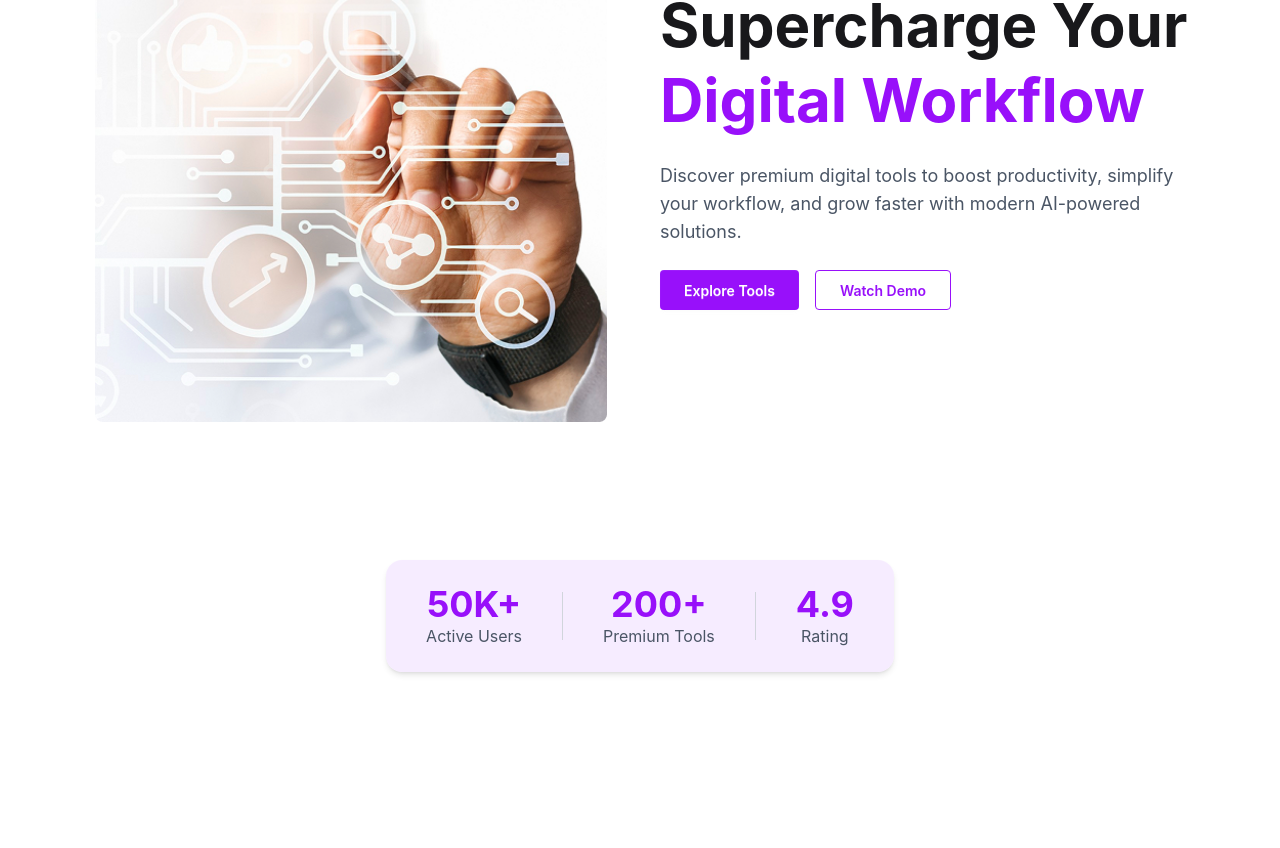
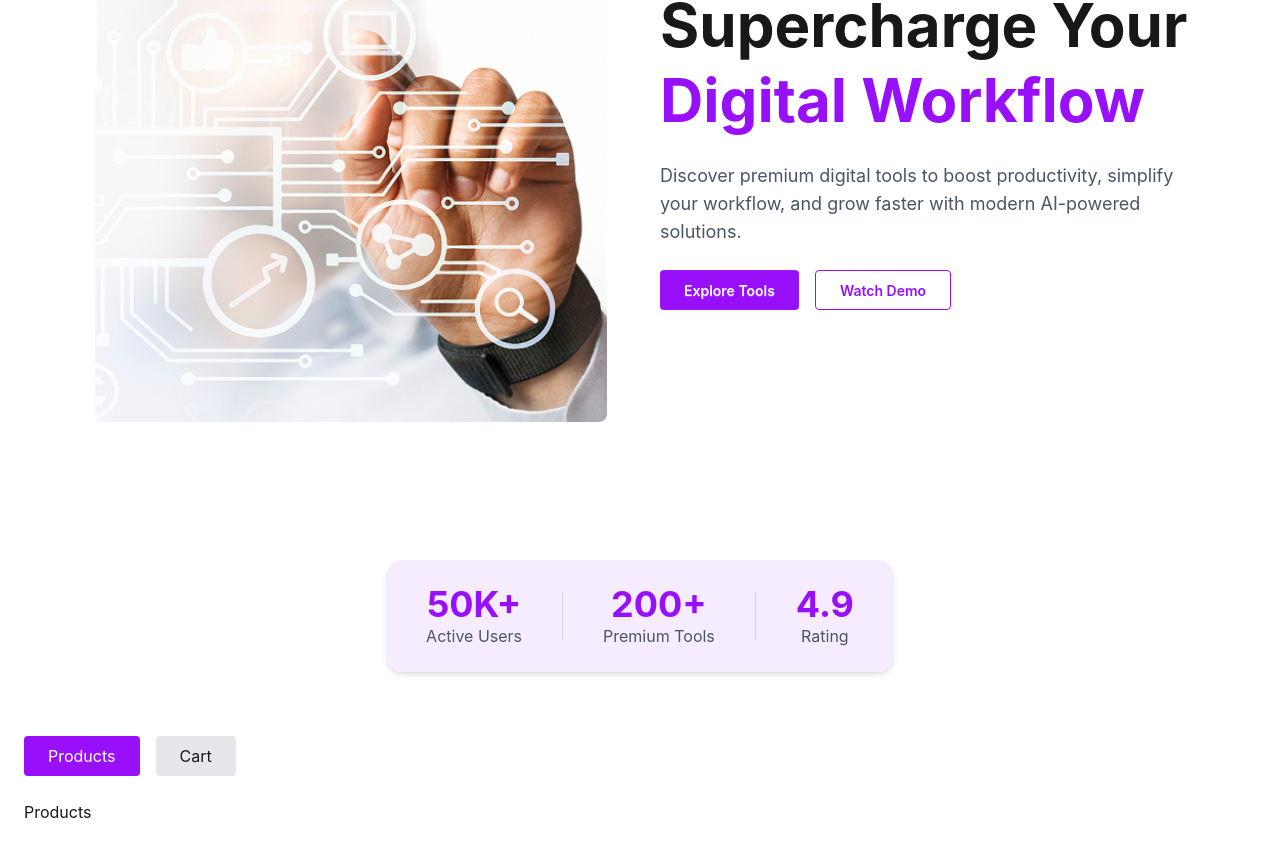
Before and after one commit to TIM-Coder07/assignment_06, a React (Vite) app: page / in a window 1280 px wide. Shown: the part 345-1193 px from the top of the page. Before the commit the page ends 1017 px from the top, so only its background shows below. Built offline with nearby package versions, Linux system fonts and the light colour scheme.

Commit message:
create product json data

```diff
--- a/src/App.jsx
+++ b/src/App.jsx
@@ -2,6 +2,7 @@ import React from 'react';
 import Navbar from './Component/Navbar';
 import Banner from './Component/Banner';
 import Count from './Component/Count';
+import MainSection from './Component/MainSection/MainSection';
 
 const App = () => {
   return (
@@ -18,6 +19,11 @@ const App = () => {
         <section>
           <Count></Count>
         </section>
+
+        {/* Toggling Part  */}
+        <section className='mt-10'>
+          <MainSection></MainSection>
+        </section>
       </main>
     </div>
   );
--- /dev/null
+++ b/src/Component/MainSection/Cart.jsx
@@ -0,0 +1,11 @@
+import React from 'react';
+
+const Cart = () => {
+    return (
+        <div>
+           <h1>Cart</h1>
+        </div>
+    );
+};
+
+export default Cart;
--- /dev/null
+++ b/src/Component/MainSection/MainSection.jsx
@@ -0,0 +1,38 @@
+import React, { useState } from "react";
+import Products from "./Products";
+import Cart from "./Cart";
+
+const MainSection = () => {
+  const [activeTab, setActiveTab] = useState("products"); // default
+
+  return (
+    <div className="p-6">
+      {/* Toggle Buttons */}
+      <div className="flex gap-4 mb-6">
+        <button
+          className={`px-6 py-2 rounded ${
+            activeTab === "products" ? "bg-purple-600 text-white" : "bg-gray-200"
+          }`}
+          onClick={() => setActiveTab("products")}
+        >
+          Products
+        </button>
+
+        <button
+          className={`px-6 py-2 rounded ${
+            activeTab === "cart" ? "bg-purple-600 text-white" : "bg-gray-200"
+          }`}
+          onClick={() => setActiveTab("cart")}
+        >
+          Cart
+        </button>
+      </div>
+
+      {/* Toggling Section */}
+      {activeTab === "products" && <Products />}
+      {activeTab === "cart" && <Cart />}
+    </div>
+  );
+};
+
+export default MainSection;
--- /dev/null
+++ b/src/Component/MainSection/Products.jsx
@@ -0,0 +1,11 @@
+import React from 'react';
+
+const Products = () => {
+    return (
+        <div>
+            <h1>Products</h1>
+        </div>
+    );
+};
+
+export default Products;
```
